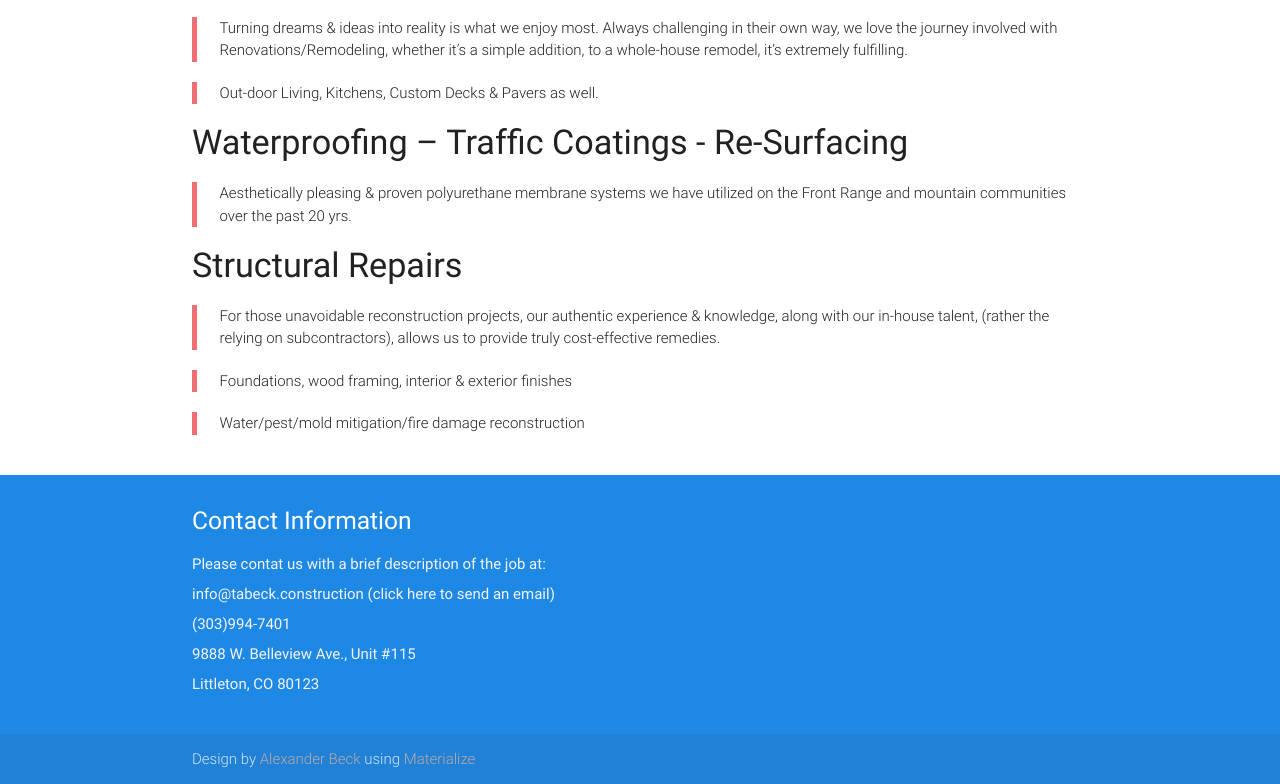
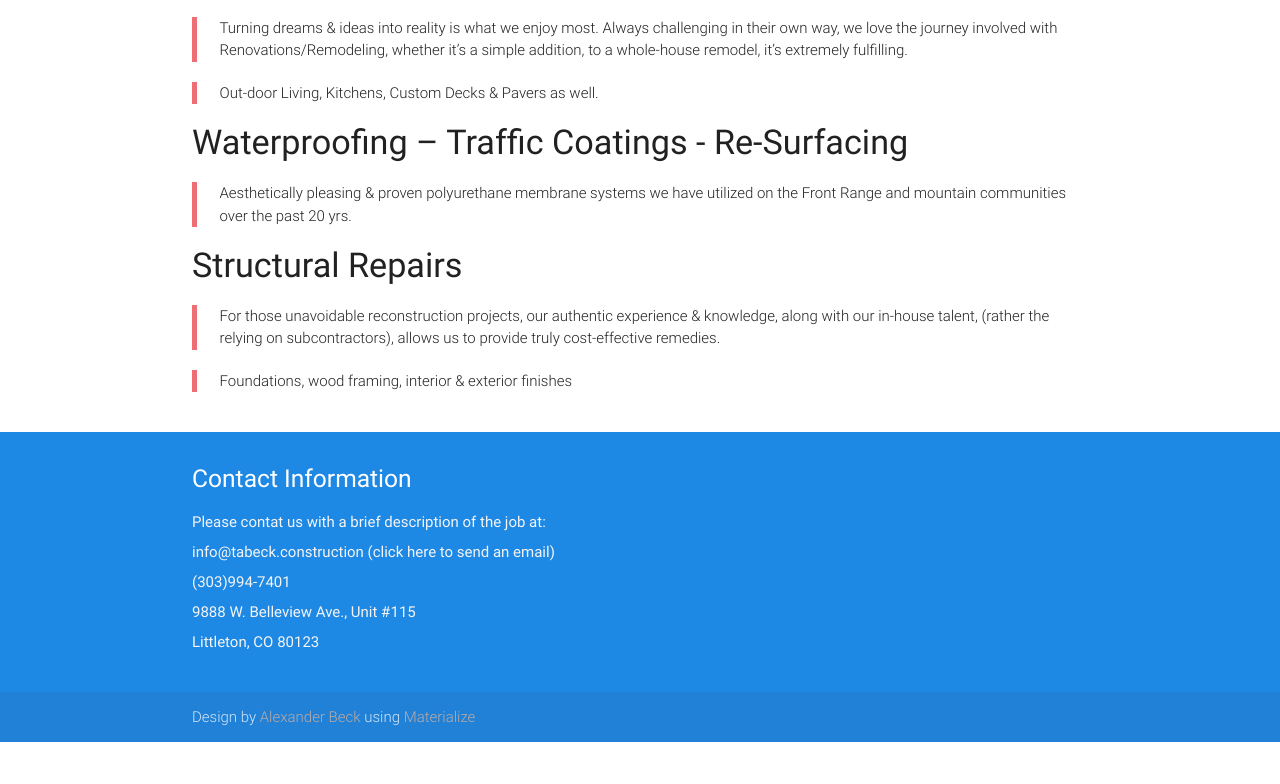
Before and after one commit to atbeck/tabeck, a plain HTML site: page services.html in a window 1280 px wide. Shown: the part 1163-1947 px from the top of the page. After the commit the page ends 1905 px from the top, so only its background shows below. Drawn offline with nearby package versions, Linux system fonts and the light colour scheme; files whose address does not match are found by name.

Commit message:
Update services.html

```diff
--- a/services.html
+++ b/services.html
@@ -108,7 +108,6 @@
           <ul class="light">
             <blockquote><li>For those unavoidable reconstruction projects, our authentic experience & knowledge, along with our in-house talent, (rather the relying on subcontractors), allows us to provide truly cost-effective remedies.</li>
             </blockquote><blockquote><li>Foundations, wood framing, interior & exterior finishes</li>
-            </blockquote><blockquote><li>Water/pest/mold mitigation/fire damage reconstruction</li>
         </blockquote>  </ul>
         </div>
       </div>
```
